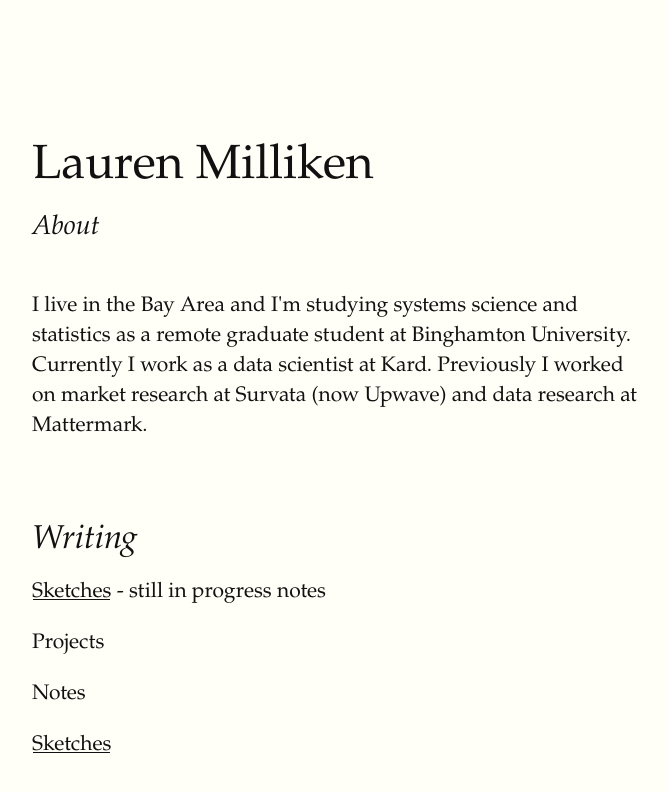
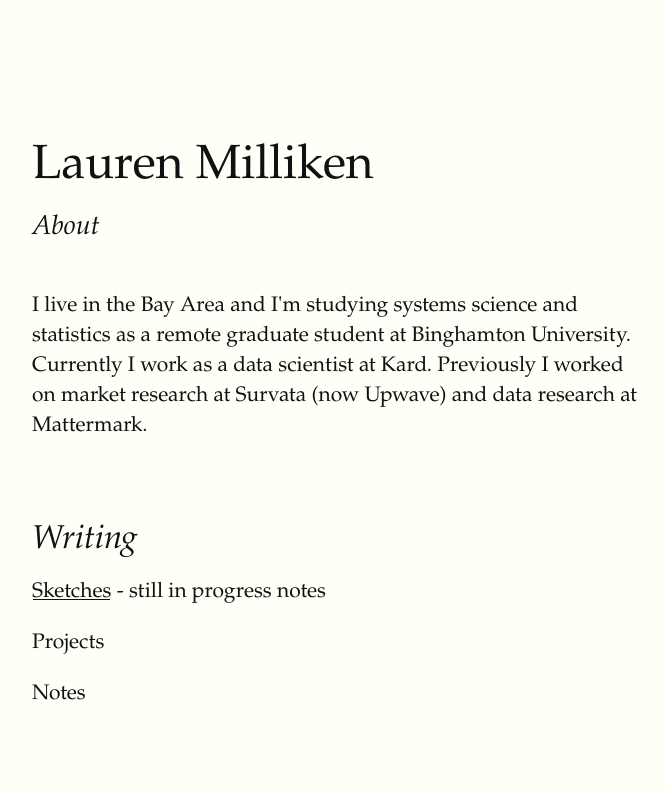
Before and after one commit to laurenmilliken/laurenmilliken.github.io, a plain HTML site: page index.html in a window 1280 px wide. Shown: the top 792 px of the page, without its empty margins (128-796 px from the left). Drawn offline with Linux system fonts and the light colour scheme; a web font is replaced by a local one.

Commit message:
Update index.html

```diff
--- a/index.html
+++ b/index.html
@@ -25,9 +25,6 @@
 		<p>
 			Notes
 		</p>
-		<p>
-			<a href="www.wikipedia.org">Sketches</a>
-		</p>
 	</section>
 	<section>
 		<h2 id="fundamentals">Resume</h2>
```
